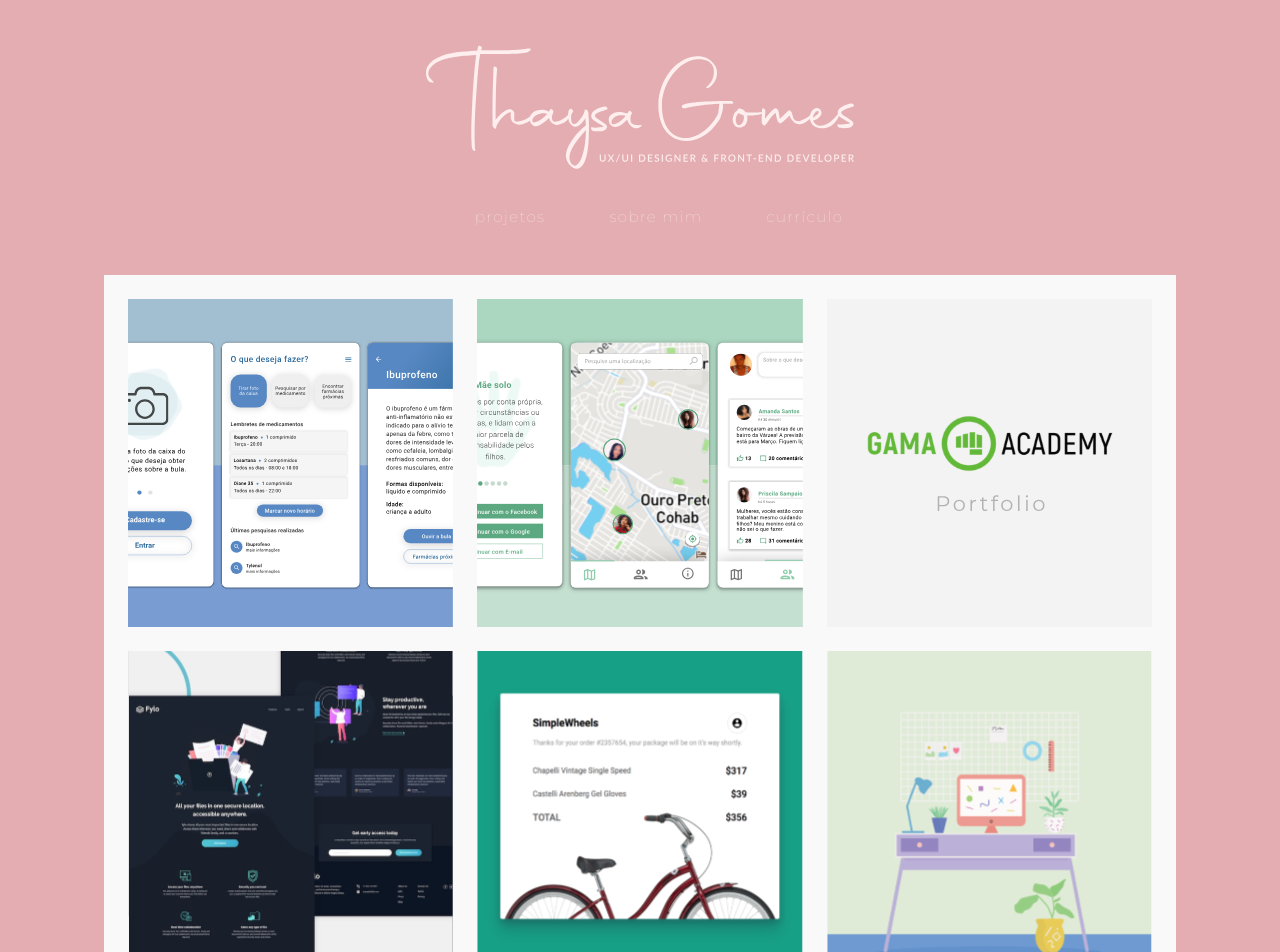
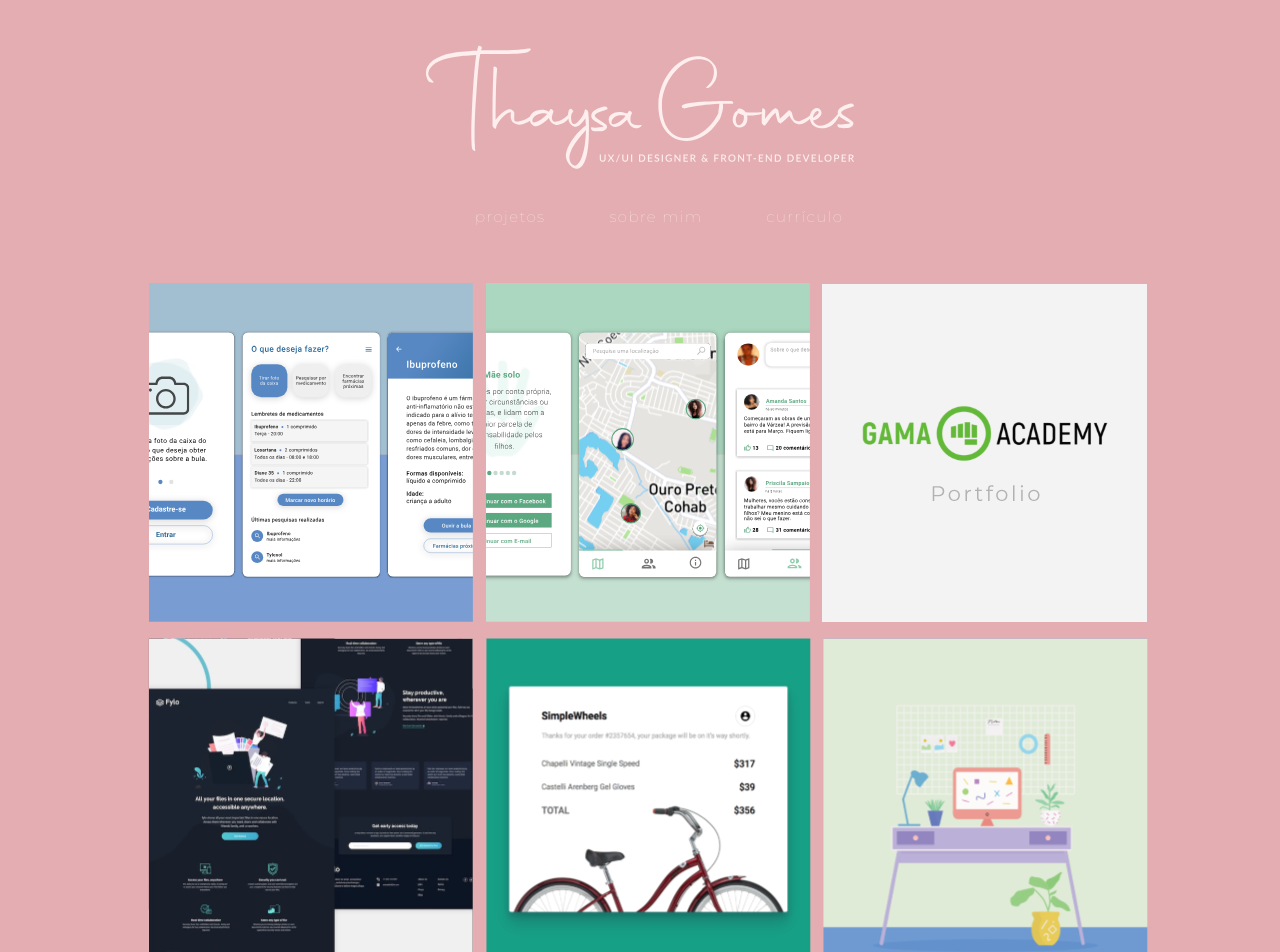
Before and after one commit to thaysagomes/portfolio, a React (Create React App) app: page / in a window 1280 px wide. Shown: the top 952 px of the page. Built offline with nearby package versions, Linux system fonts and the light colour scheme.

Commit message:
finalização

```diff
--- a/src/pages/home/Home.js
+++ b/src/pages/home/Home.js
@@ -11,14 +11,13 @@ export default class Home extends Component {
   render() {
     return (
       <div className="home">
-        <div className="container">
 
         <a href="/visumed">
-            <div className="container-child design">
+          <div className="project">
             <img src={visumed} />
             <div className="overlay">
               <div className="description">
-                  <h2>UX/UI Design</h2>
+                <h2 className="label">UX/UI Design</h2>
                 <p>Visumed App</p>
               </div>
             </div>
@@ -26,31 +25,30 @@ export default class Home extends Component {
         </a>
 
         <a href="/mainhas">
-            <div className="container-child design">
+          <div className="project">
             <img src={mainhas} />
             <div className="overlay">
               <div className="description">
-                  <h2>UX/UI Design</h2>
+                <h2 className="label">UX/UI Design</h2>
                 <p>Mainhas App</p>
               </div>
             </div>
           </div>
         </a>
-
         <a href="/gama">
-            <div className="container-child design">
+          <div className="project">
             <img src={gama} />
             <div className="overlay">
               <div className="description">
                 <h2>UX/UI Design</h2>
-                  <p>Gama</p>
+                <p>Gama academy</p>
               </div>
             </div>
           </div>
         </a>
 
         <a href="/fem">
-            <div className="container-child coding">
+          <div className="project">
             <img src={fem} />
             <div className="overlay">
               <div className="description">
@@ -62,11 +60,11 @@ export default class Home extends Component {
         </a>
 
         <a href="/frontloops">
-            <div className="container-child frontloops">
+          <div className="project">
             <img src={frontloops} />
             <div className="overlay">
               <div className="description">
-                  <h2>Front-end</h2>
+                <h2 className="label">Front-end</h2>
                 <p>Frontloops</p>
               </div>
             </div>
@@ -74,19 +72,17 @@ export default class Home extends Component {
         </a>
 
         <a href="/illustration">
-            <div className="container-child design">
+          <div className="project">
             <img src={illustration} />
             <div className="overlay">
               <div className="description">
-                  <h2>Ilustração</h2>
+                <h2 className="label">Ilustração</h2>
               </div>
             </div>
           </div>
         </a>
 
       </div>
-
-      </div>
     )
   }
 }
--- a/src/pages/home/home.scss
+++ b/src/pages/home/home.scss
@@ -1,35 +1,150 @@
 $bg-container: #F9F9F9;
 
+// .home {
+//     padding-bottom: 3%;
+
+// }
+
+// .container {
+//     background-color: $bg-container;
+//     width: 90%;
+//     margin: 0 auto;
+//     display: grid;
+//     grid-template-columns: 1fr 1fr 1fr;
+//     grid-template-rows: 1fr, 1fr;
+//     grid-gap: 1.5rem;
+//     padding: 1.5rem;
+
+//     @media (max-width: 700px) {
+//         grid-template-columns: 1fr;
+
+//     }
+
+//     @media (min-width: 701px) and (max-width: 1230px) {
+//         grid-template-columns: 1fr 1fr;
+//         width: 90%;
+//     }
+
+//     .container-child {
+//         max-height: 20.5rem;
+//         position: relative;
+//         display: flex;
+
+//         img {
+//             flex-shrink: 0;
+//             min-width: 100%;
+//             min-height: 100%;
+//             opacity: 1;
+//             display: block;
+//             transition: .5s ease;
+//             object-fit: cover;
+//         }
+
+//         .description {
+//             position: absolute;
+//             top: 45%;
+//             left: 25%;
+
+//             h2 {
+//             text-align: center;
+//             width: 100%;
+//             padding: 8%;
+//             background-color: #E3ADB1;
+//             color: #F4F2F2;
+//             letter-spacing: 0.135em;
+//             text-transform: uppercase;
+//                 font: {
+//                     family: 'Montserrat', sans-serif;
+//                     weight: 400;
+//                     size:18px;
+//                 }
+//             }
+
+//             p {
+//             color: #373636;
+//             letter-spacing: 0.135em;
+//             text-transform: lowercase;
+//             text-align: center;
+//             margin-left: 20px;
+//             margin-top: 4%;
+//                 font: {
+//                     family: 'Montserrat', sans-serif;
+//                     weight: 400;
+//                     size: 18px;
+//                 }
+//             }
+//         }
+
+//         .overlay {
+//             position: absolute;
+//             top: 0;
+//             bottom: 0;
+//             left: 0;
+//             right: 0;
+//             opacity: 0;
+//             background: rgba(255, 235, 228, 0.8);
+//             transition: .5s ease;
+//         }
+
+//         &:hover .overlay {
+//             opacity: 1;
+//         }
+
+//     }
+
+//     .frontloops .description {
+
+//         @media (max-width: 600px) {
+//             left: 28%;
+//         }
+//     }
+
+//     .design .description {
+//         @media (max-width: 600px) {
+//             top: 42%;
+//         }
+//     }
+
+//     .coding .description {
+//         top: 45%;
+//         left: 25%;
+
+//         h2 {
+//             padding: 8% 0% 8% 0%;
+//         }
+
+//         p {
+//             margin-left: 5px;
+//             letter-spacing: 0.030em;
+//         }
+
+//         @media (max-width: 600px) {
+//             left: 27%;
+//         }
+
+//     }
+
+// }
+
 .home {
+    width: 80%;
+    height: auto;
+    display: flex;
+    flex-wrap: wrap;
+    margin: 0 auto;
+    align-items: center;
+    justify-content: space-evenly;
     padding-bottom: 3%;
+    // background-color: $bg-container;
 
-}
+    .project {
+                // max-height: 20.1rem;
+                // max-width: 19.3rem;
+                                    min-width: 100%;
+                    min-height: 100%;
+                position: relative;
+                margin: 0.5rem;
 
-.container {
-    background-color: $bg-container;
-    width: 80%;
-    margin: 0 auto;
-    display: grid;
-    grid-template-columns: 1fr 1fr 1fr;
-    grid-template-rows: 1fr, 1fr;
-    grid-gap: 1.5rem;
-    padding: 1.5rem;
-    //padding: 25px;
-
-    @media (max-width: 700px) {
-        grid-template-columns: 1fr;
-        width: 65%;
-    }
-
-    @media (min-width: 701px) and (max-width: 1230px) {
-        grid-template-columns: 1fr 1fr;
-        width: 90%;
-    }
-
-    .container-child {
-        height: 20.5rem;
-        position: relative;
-        display: flex;
 
                 img {
                     flex-shrink: 0;
@@ -43,13 +158,12 @@ $bg-container: #F9F9F9;
 
                 .description {
                     position: absolute;
-            top: 45%;
-            left: 25%;
 
                     h2 {
                     text-align: center;
                     width: 100%;
-            padding: 8%;
+                    padding-bottom: 0.7rem;
+                    padding-top: 0.7rem;
                     background-color: #E3ADB1;
                     color: #F4F2F2;
                     letter-spacing: 0.135em;
@@ -66,7 +180,6 @@ $bg-container: #F9F9F9;
                     letter-spacing: 0.135em;
                     text-transform: lowercase;
                     text-align: center;
-            margin-left: 20px;
                     margin-top: 4%;
                         font: {
                             family: 'Montserrat', sans-serif;
@@ -74,9 +187,19 @@ $bg-container: #F9F9F9;
                             size: 18px;
                         }
                     }
+
+                    .label {
+                        padding-left: 0.2rem;
+                        padding-right: 0.2rem;
+                    }
                 }
 
                 .overlay {
+                    display: flex;
+                    flex-direction: column;
+                    justify-content: center;
+                    align-items: center;
+
                     position: absolute;
                     top: 0;
                     bottom: 0;
@@ -92,37 +215,4 @@ $bg-container: #F9F9F9;
                 }
 
             }
-
-    .frontloops .description {
-
-        @media (max-width: 600px) {
-            left: 28%;
 }
-    }
-
-    .design .description {
-        @media (max-width: 600px) {
-            top: 42%;
-        }
-    }
-
-    .coding .description {
-        top: 45%;
-        left: 25%;
-
-        h2 {
-            padding: 8% 0% 8% 0%;
-        }
-
-        p {
-            margin-left: 5px;
-            letter-spacing: 0.030em;
-        }
-
-        @media (max-width: 600px) {
-            left: 27%;
-        }
-
-    }
-
-}
```
Also changed, not shown: 1 other file (tests, documents, lock files or other folders). Lines whose indentation alone changed are shown as unchanged.
